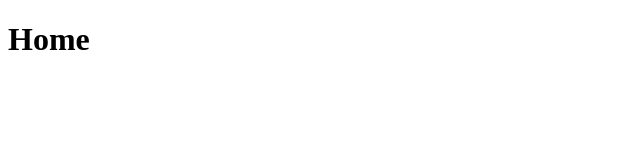
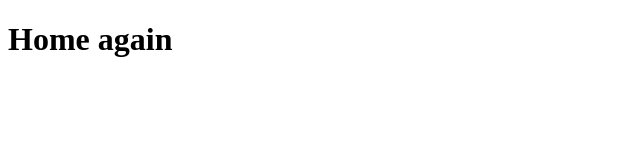
Before and after one commit to ritishasidana/todoapp, a plain HTML site: page home.html in a window 1280 px wide. Shown: the whole page, without its empty margins (0-640 px from the left). Drawn offline with Linux system fonts and the light colour scheme.

Commit message:
change home

```diff
--- a/home.html
+++ b/home.html
@@ -6,6 +6,6 @@
     <title>Home</title>
 </head>
 <body>
-    <h1>Home</h1>
+    <h1>Home again</h1>
 </body>
 </html>
```
